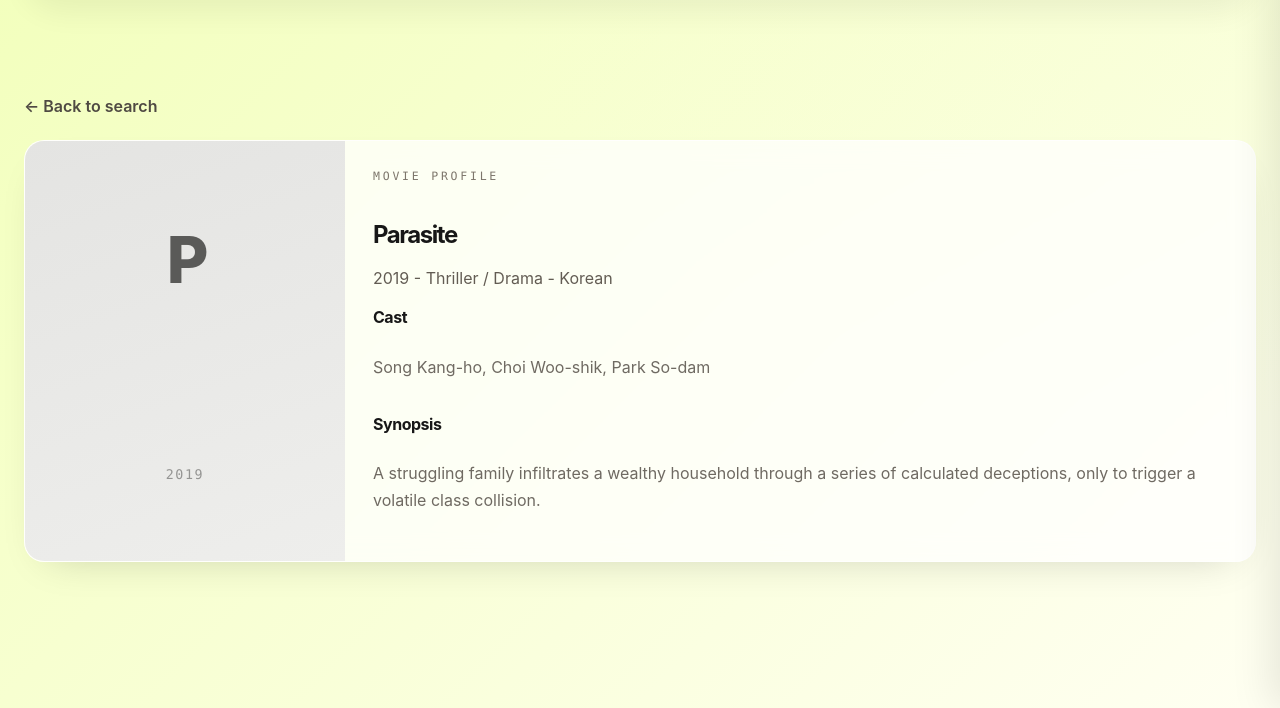
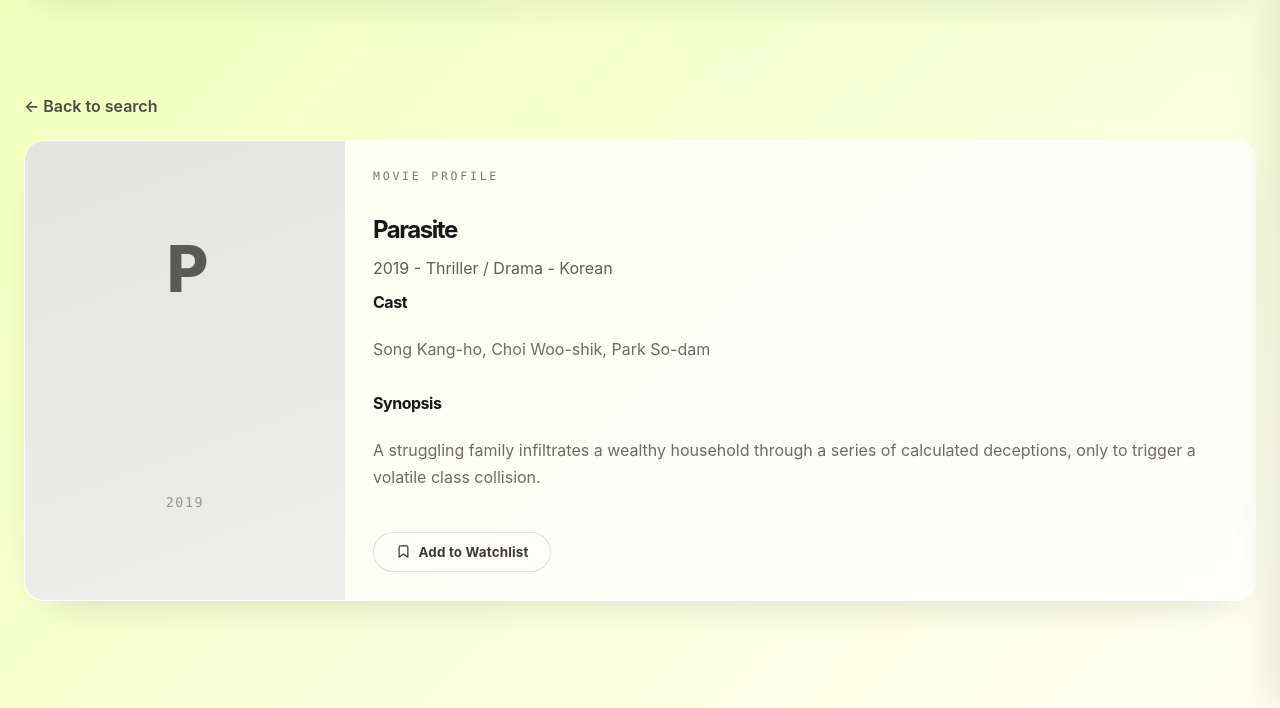
Before and after one commit to chanjalen/INFO490-Final, a Django app: page /movie/3/ in a window 1280 px wide. Shown: the part 92-800 px from the top of the page. Run offline with Django 5.2, Linux system fonts and the light colour scheme; the visitor is signed in with stand-in values (Sample User, id 1); data comes from the database, SQL or seed files in the repository.

Commit message:
fix: edge cases found during feature review
views.py:
- results(): has_search now True whenever query/filter params exist,
  not just when results are non-empty — fixes empty-state never showing
- results(): early-return when DB is empty now passes full template
  context (was missing has_search, categories, filters → template crash)
- movie_detail(): populate related_movies (same primary genre, up to 6)
  and watchlist_ids so _movie_card.html renders correctly for related titles

movie_detail.html:
- Add watchlist toggle button using in_watchlist context var (was passed
  but never rendered in the template)

Co-Authored-By: Claude Sonnet 4.6 <noreply@anthropic.com>

```diff
--- a/search/templates/search/movie_detail.html
+++ b/search/templates/search/movie_detail.html
@@ -43,6 +43,23 @@
                     <p>{{ movie.synopsis }}</p>
                 </div>
             {% endif %}
+
+            {% if request.user.is_authenticated %}
+            <div class="rec-card__actions" style="margin-top:8px;">
+                <button
+                    class="wl-btn wl-btn--watchlist {% if in_watchlist %}wl-btn--active{% endif %}"
+                    data-movie-id="{{ movie.id }}"
+                    data-url="{% url 'accounts:toggle_watchlist' movie.id %}"
+                    aria-label="{% if in_watchlist %}Remove from watchlist{% else %}Add to watchlist{% endif %}"
+                    aria-pressed="{% if in_watchlist %}true{% else %}false{% endif %}"
+                >
+                    <svg class="wl-btn__icon" width="15" height="15" viewBox="0 0 24 24" fill="{% if in_watchlist %}currentColor{% else %}none{% endif %}" stroke="currentColor" stroke-width="2" stroke-linecap="round" stroke-linejoin="round" aria-hidden="true">
+                        <path d="M19 21l-7-5-7 5V5a2 2 0 0 1 2-2h10a2 2 0 0 1 2 2z"/>
+                    </svg>
+                    <span class="wl-btn__label">{% if in_watchlist %}In Watchlist{% else %}Add to Watchlist{% endif %}</span>
+                </button>
+            </div>
+            {% endif %}
         </div>
     </div>
 
--- a/search/views.py
+++ b/search/views.py
@@ -89,11 +89,20 @@ def results(request):
     if not movie_list:
         messages.info(
             request,
-            "No movies found. Run: python manage.py load_sample_movies && "
-            "python manage.py embed_movies",
+            "No movies found. Run: python manage.py fetch_tmdb_movies",
         )
         return render(request, "search/results.html", {
-            "query": query, "results": [], "flat_query": flat_query,
+            "active_page":       "search",
+            "categories":        get_search_categories(),
+            "filters":           get_filter_options(),
+            "query":             query,
+            "flat_query":        flat_query,
+            "movies":            [],
+            "has_search":        bool(flat_query or genre or language or year),
+            "selected_genre":    genre,
+            "selected_language": language,
+            "selected_year":     year,
+            "watchlist_ids":     _watchlist_ids(request),
         })
 
     raw_results = search(flat_query, movie_list, top_k=10)
@@ -161,7 +170,7 @@ def results(request):
             "query": query,
             "query_groups": query_groups,
             "movies": results_data,
-            "has_search": len(results_data) > 0,
+            "has_search": bool(flat_query or genre or language or year),
             "selected_genre": genre,
             "selected_language": language,
             "selected_year": year,
@@ -179,9 +188,24 @@ def movie_detail(request, pk):
         request.user.is_authenticated
         and WatchlistItem.objects.filter(user=request.user, movie=movie).exists()
     )
+
+    # Related: same genre, excluding this movie, up to 6
+    related_movies = []
+    if movie.genre:
+        primary_genre = movie.genre.split(",")[0].strip()
+        related_movies = list(
+            Movie.objects.filter(genre__icontains=primary_genre)
+            .exclude(pk=movie.pk)
+            .order_by("-release_year")[:6]
+        )
+
+    watchlist_ids = _watchlist_ids(request)
+
     return render(request, "search/movie_detail.html", {
-        "movie":        movie,
-        "in_watchlist": in_watchlist,
+        "movie":          movie,
+        "in_watchlist":   in_watchlist,
+        "related_movies": related_movies,
+        "watchlist_ids":  watchlist_ids,
     })
 
 
```
